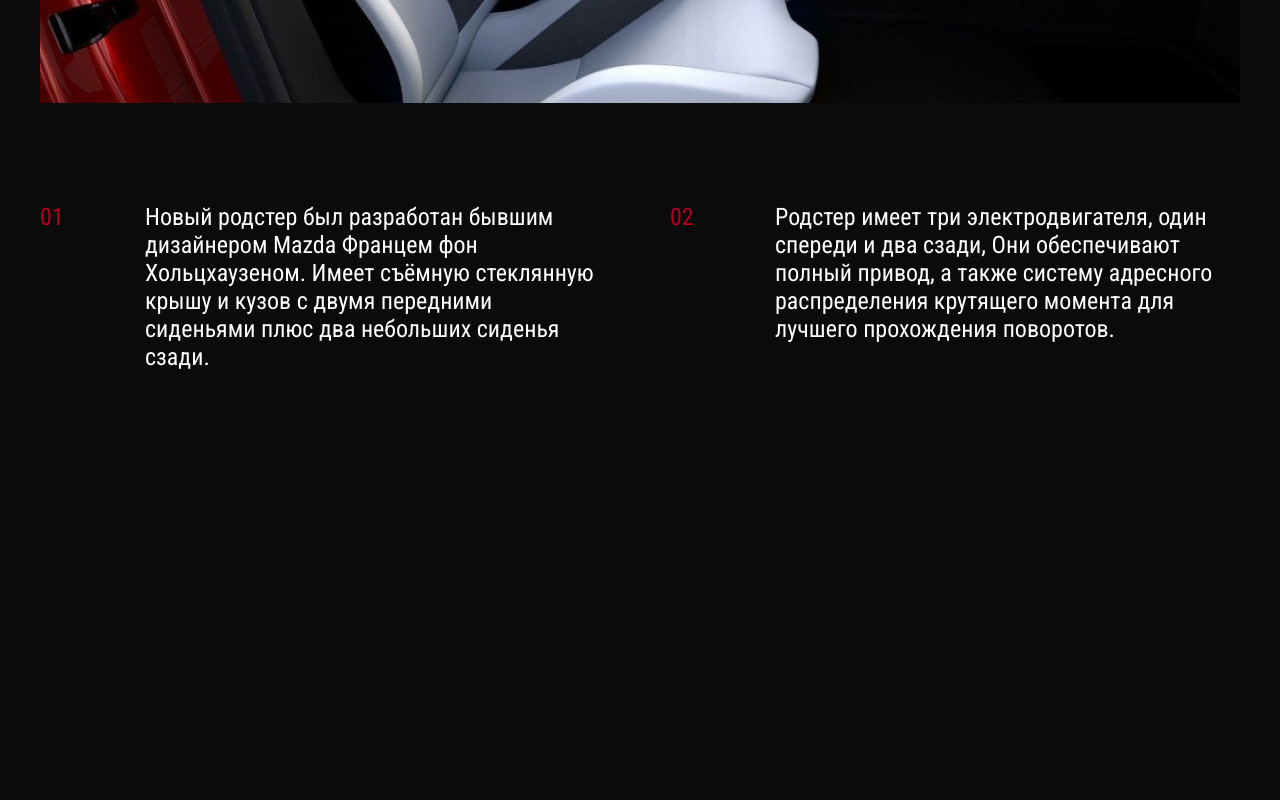
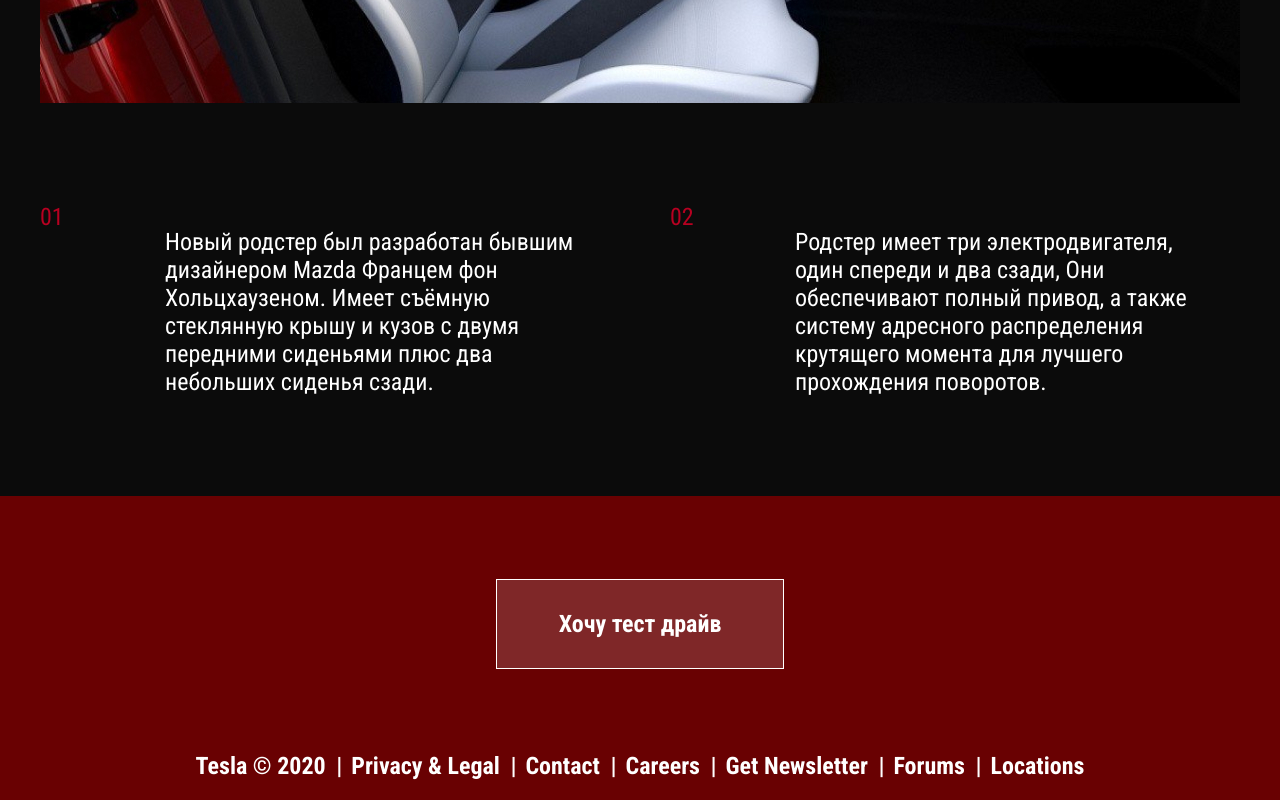
Before and after one commit to khrustalevDev/Tesla-Roadster-website, a plain HTML site: page index.html in a window 1280 px wide. Shown: the part 3156-3956 px from the top of the page. Before the commit the page ends 3527 px from the top, so only its background shows below. Drawn offline with nearby package versions, Linux system fonts and the light colour scheme.

Commit message:
The end of desktop version layout process

```diff
--- a/css/style.css
+++ b/css/style.css
@@ -73,7 +73,7 @@
         margin-bottom: 25px;
     }
 
-    .header-content__btn {
+    .button {
         display: inline-block;
         font-weight: bold;
         background: rgba(255, 255, 255, 0.15);
@@ -82,7 +82,7 @@
         transition: all .5s;
     }
 
-    .header-content__btn:hover {
+    .button:hover {
         background: #770402cc;
     }
 
@@ -187,8 +187,6 @@
         width: 303px;
     }
 
-    .advantages__text ul {}
-
     .advantages-descr {
         max-width: 570px;
         width: 100%;
@@ -207,6 +205,7 @@
     .design-row {
         display: flex;
         justify-content: space-between;
+        margin-bottom: 100px;
     }
 
     .design-row__item {
@@ -222,5 +221,33 @@
     }
 
     .design-row__item-text {
-        max-width: 450px;
+        max-width: 430px;
+        padding-top: 25px;
     }
+
+    .footer {
+        background: #690102;
+        padding: 83px 0 20px;
+    }
+
+    .footer-btn {
+        text-align: center;
+        margin-bottom: 83px;
+    }
+
+    .footer-copy {
+        text-align: center;
+        font-weight: 700;
+    }
+
+    .footer-copy li {
+        display: inline-block;
+        padding: 0 10px;
+        position: relative;
+    }
+
+    .footer-copy li+li::before {
+        content: "|";
+        position: absolute;
+        left: -5px;
+    }
--- a/index.html
+++ b/index.html
@@ -29,7 +29,7 @@
             <div class="header-content">
                 <h1 class="header-content__title">Roadster</h1>
                 <div class="header-content__text">Самый быстрый автомобиль в мире, с рекордным ускорением, дальностью и производительностью.</div>
-                <a href="#" class="header-content__btn">
+                <a href="#" class="button">
                     Хочу тест драйв
                 </a>
             </div>
@@ -134,7 +134,27 @@
             </div>
         </div>
     </section>
+    <footer class="footer">
+        <div class="container">
+            <div class="footer-btn">
+                <a href="#" class="button">
+                    Хочу тест драйв
+                </a>
+            </div>
+            <div class="footer-copy">
+                <ul>
+                    <li>Tesla © 2020</li>
+                    <li><a href="#">Privacy & Legal</a></li>
+                    <li><a href="#">Contact</a></li>
+                    <li><a href="#">Careers</a></li>
+                    <li><a href="#">Get Newsletter</a></li>
+                    <li><a href="#">Forums</a></li>
+                    <li><a href="#">Locations</a></li>
 
+                </ul>
+            </div>
+        </div>
+    </footer>
 
 
 
```
